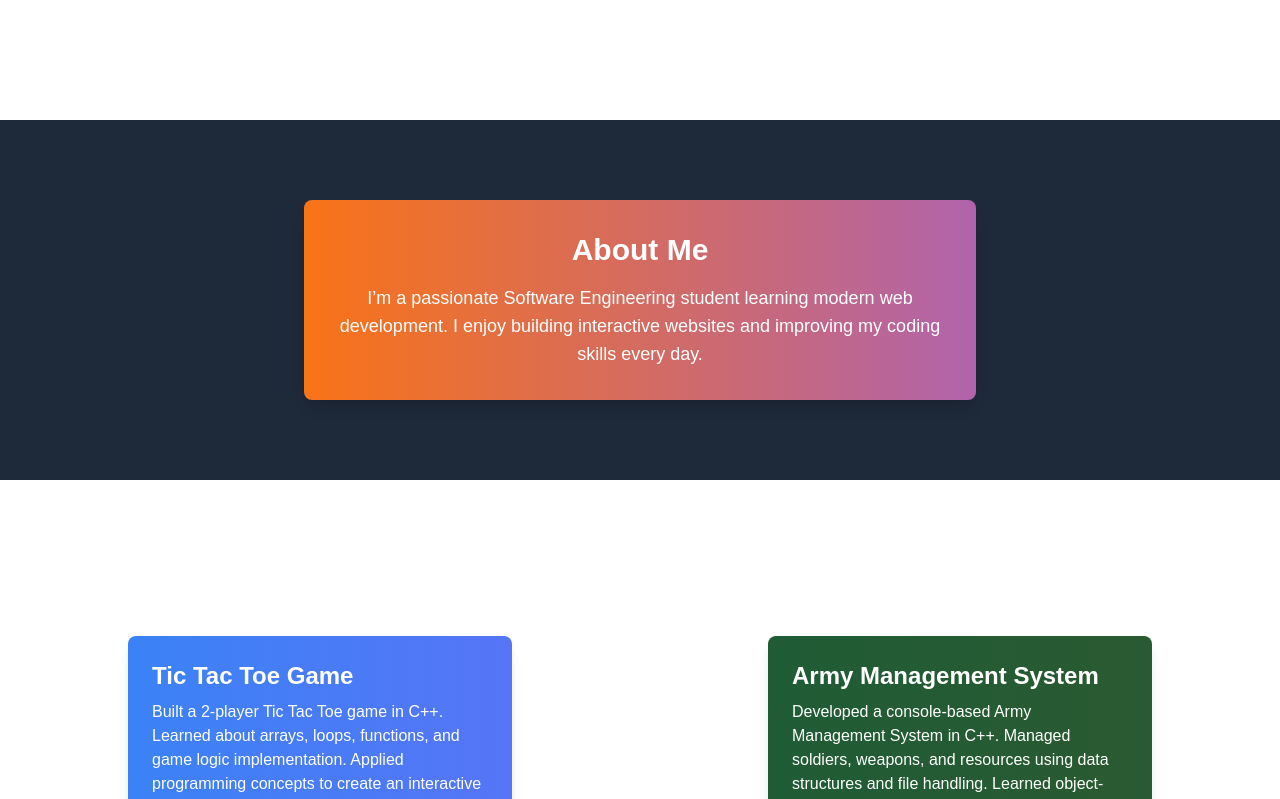
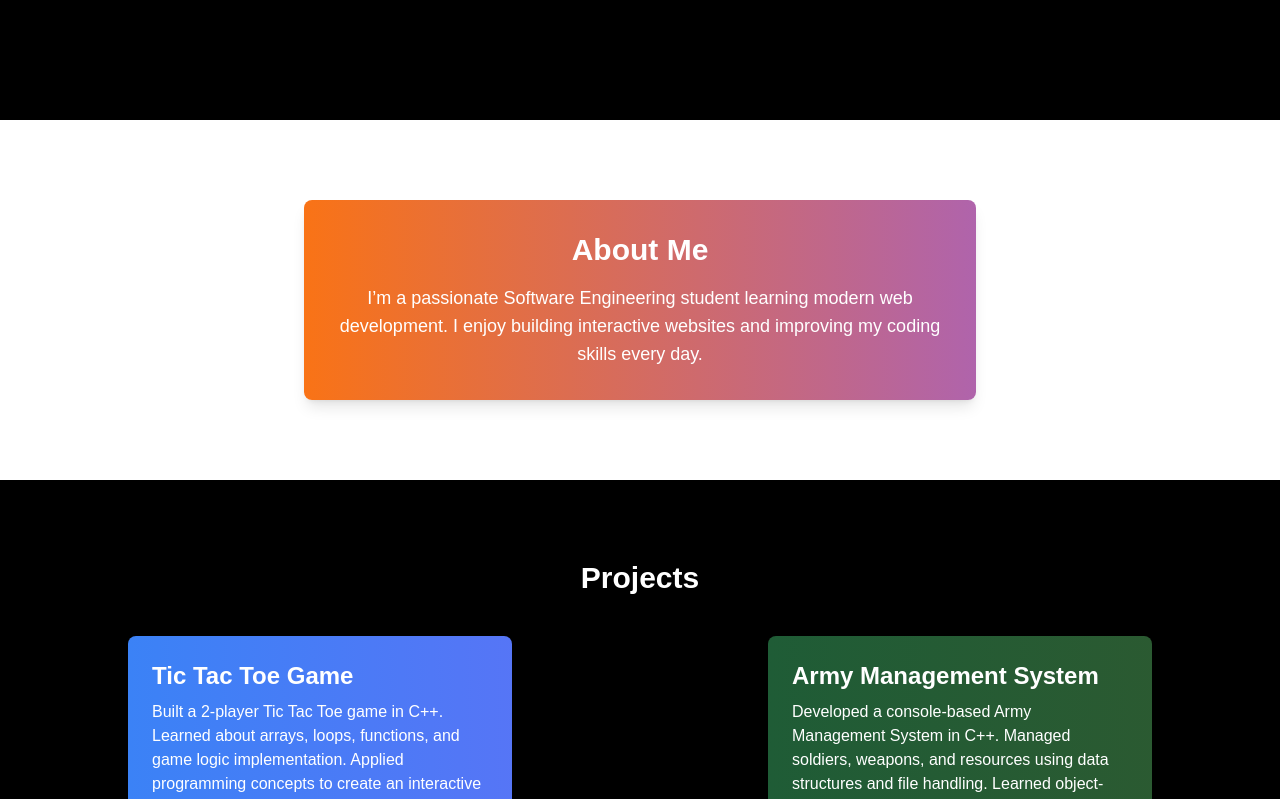
Before and after one commit to sameer890678/portfolio, a Next.js app: page / in a window 1280 px wide. Shown: the part 680-1479 px from the top of the page. Built offline with nearby package versions, Linux system fonts and the light colour scheme.

Commit message:
again edit color

```diff
--- a/app/page.tsx
+++ b/app/page.tsx
@@ -36,7 +36,7 @@ export default function Home() {
   }, [messageIndex]);
 
   return (
-    <div className="bg-white text-white">
+    <div className="bg-black text-white">
       {/* Hero Section */}
       <section className="flex flex-col items-center justify-center min-h-screen px-4">
         <h1 className="text-5xl md:text-6xl font-extrabold text-center bg-clip-text text-transparent bg-gradient-to-r from-purple-600 via-pink-600 to-yellow-600">
@@ -49,7 +49,7 @@ export default function Home() {
       </section>
 
       {/* About Section */}
-<section className="py-20 px-4 bg-gray-800 flex justify-center">
+<section className="py-20 px-4 bg-white flex justify-center">
   <div className="max-w-2xl text-center p-8 rounded-lg text-white shadow-lg about-hover">
     <h2 className="text-3xl font-bold mb-4">About Me</h2>
     <p className="text-lg">
```
